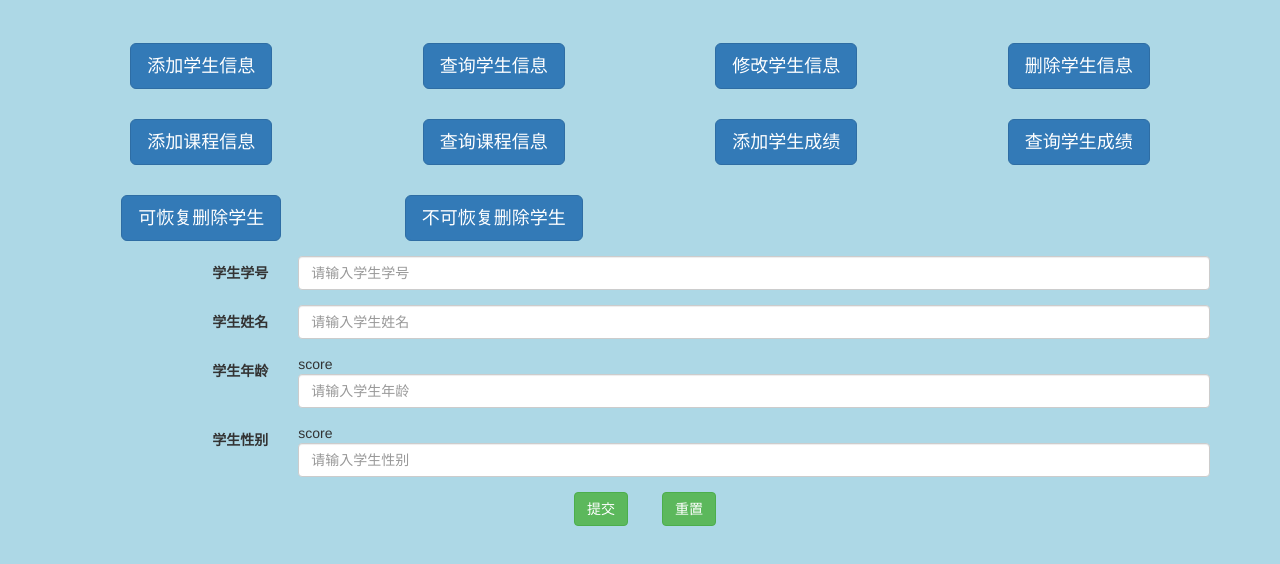
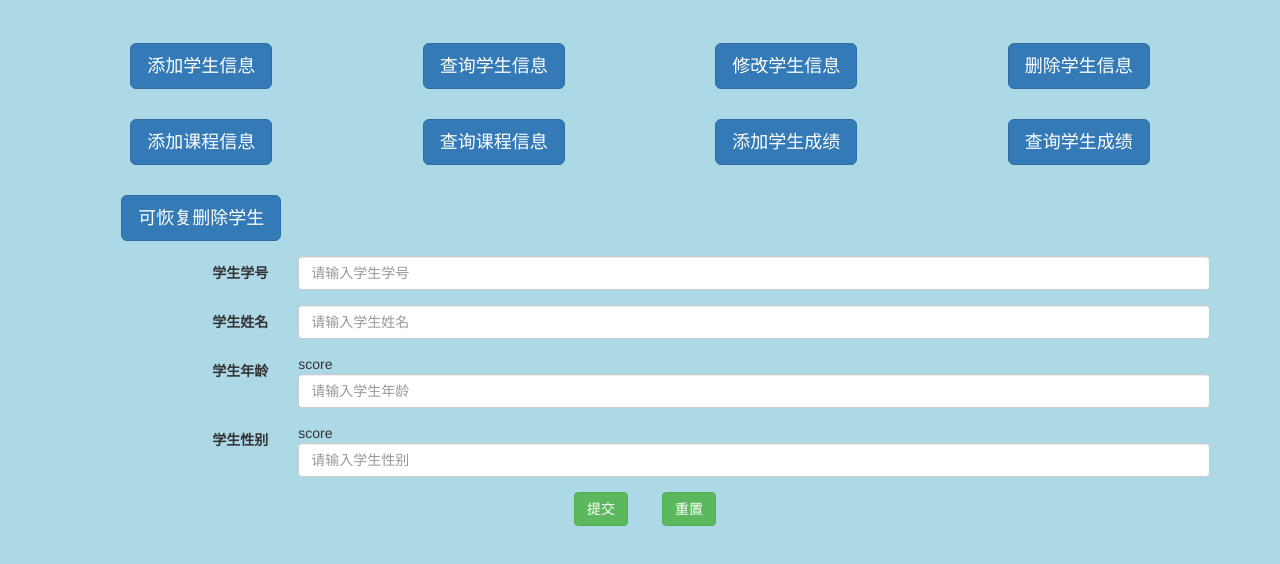
Before and after one commit to HinsChueng/Mysql-doc, a plain HTML site: page stu/index.html in a window 1280 px wide. Shown: the part 82-646 px from the top of the page. Drawn offline with Linux system fonts and the light colour scheme.

Commit message:
Update index.html

```diff
--- a/stu/index.html
+++ b/stu/index.html
@@ -63,9 +63,7 @@
             <div class="text-center col-md-3 col-sm-6">
                 <button>可恢复删除学生</button>
             </div>
-            <div class="text-center col-md-3 col-sm-6">
-                <button>不可恢复删除学生</button>
-            </div>
+
         </div>
         <ul class="forms">
             <li class="show">
```
